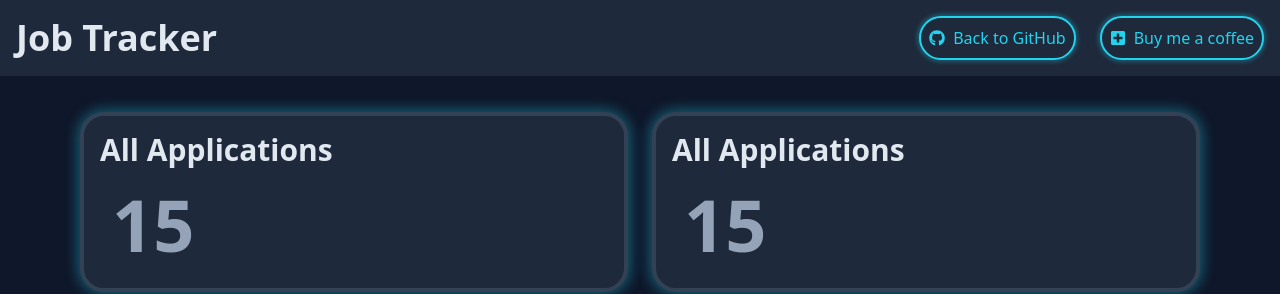
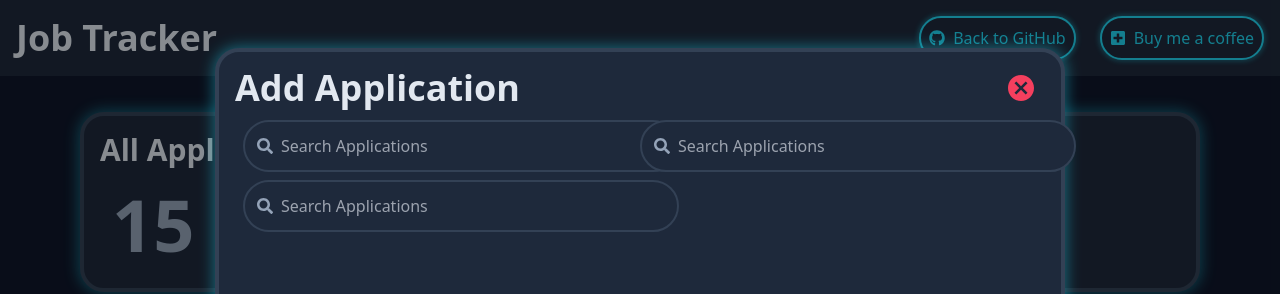
Before and after one commit to Asemzaidan2003/job_tracker, a React (Vite) app in the folder frontend/jobtracker/: page / in a window 1280 px wide. Both pictures are taken after typing "Sample" into the empty fields and a click on the button "Add Application". Shown: the top 294 px of the page. Built offline with nearby package versions, Linux system fonts and the light colour scheme; no server answers; the HTML template or start-up script is replaced by a standard one.

Commit message:
adding read me

```diff
--- a/frontend/jobtracker/src/App.jsx
+++ b/frontend/jobtracker/src/App.jsx
@@ -6,8 +6,12 @@ import OptionsList from "./components/OptionsList"
 import Table from "./components/Table"
 import { FaSearch , FaPlusSquare} from "react-icons/fa"
 import Button from "./components/Button"
+import Model from "./components/Model"
+import {useState} from 'react'
+import { IoMdCloseCircle } from "react-icons/io";
+function App() {
+const [model , setModel] = useState(false);
 
-function App() {
 const statusList = [
   { value: "All" },
   { value: "Active" },
@@ -25,6 +29,41 @@ const statusList = [
   return (
     <>
       <Navbar />
+      {model &&
+        <Model setModel={setModel} >
+            <div className="flex justify-between">
+              <div>
+                <h1 className="text-base sm:text-2xl md:text-4xl  font-inter font-bold">Add Application</h1>
+              </div>
+              <div className="flex w-12 items-center justify-center">
+                  <IoMdCloseCircle
+                  className="w-6 h-6 sm:w-8 sm:h-8 text-error cursor-pointer hover:text-red-600"
+                  size={32}
+                  onClick={() => setModel(false)}
+                  />
+              </div>
+            </div>
+            <div className="container p-2">
+              <div className="grid grid-cols-2 justify-center">
+                <Bean
+                  className="sm:w-full"
+                  component={<TextInput text="Search Applications" />}
+                  icon={<FaSearch className="text-text-secondary" />}
+                />
+                <Bean
+                  className="sm:w-full"
+                  component={<TextInput text="Search Applications" />}
+                  icon={<FaSearch className="text-text-secondary" />}
+                />
+                <Bean
+                  className="sm:w-full"
+                  component={<TextInput text="Search Applications" />}
+                  icon={<FaSearch className="text-text-secondary" />}
+                />
+              </div>
+            </div>
+        </Model>
+      }
       <div className="container mx-auto my-5 flex justify-center max-w-6xl">
         <div className="grid grid-cols-1 sm:grid-cols-2 gap-6 p-4 justify-items-center w-full">
           <Card
@@ -97,7 +136,7 @@ const statusList = [
               text="Add Application"
               icon={<FaPlusSquare className="text-text-primary" />}
               bg_color="bg-primary"
-              handleClick={() => alert("This button will open the form to add a new application.")}
+              handleClick={() => setModel(true)}
             />
         </div>
       </div>
@@ -115,6 +154,7 @@ const statusList = [
             {/* table pagination */}
         </div>
       </div>
+
     </>
   )
 }
--- /dev/null
+++ b/frontend/jobtracker/src/components/Model.jsx
@@ -0,0 +1,28 @@
+import Card from "./Card";
+import {useEffect} from 'react';
+const Model = ({ children  , setModel}) => {
+    const handelOverLayClick = (event) => {
+        if(event.target === event.currentTarget){
+            setModel(false)
+        }
+    }
+    useEffect(()=>{
+        {/* comp mount effect */}
+        document.body.style.overflow = 'hidden';
+
+        {/* comp unmount effect , cleanup */}
+        return()=>{
+            document.body.style.overflow = 'auto';
+        };
+    } , [])
+  return (
+    <div className="fixed inset-0 bg-black bg-opacity-40 flex justify-center items-center z-50 p-28 sm:p-12"
+    onClick={handelOverLayClick}>
+      <Card style={{ maxWidth: "850px", width: "100%" }}>
+        {children}
+      </Card>
+    </div>
+  );
+};
+
+export default Model;
--- a/frontend/jobtracker/src/components/Navbar.jsx
+++ b/frontend/jobtracker/src/components/Navbar.jsx
@@ -1,6 +1,10 @@
 import { FaGithub , FaPlusSquare } from "react-icons/fa"
 import BlurButton from "./BlurButton"
+import Model from "./Model"
+import Card from "./Card"
+import { useState } from "react"
 const Navbar = () => {
+  const [model , setModel] = useState(false)
   return (
     <>
     <div className="flex justify-between items-center p-4 bg-surface">
@@ -24,10 +28,15 @@ const Navbar = () => {
           blurColor="secondary"
           borderColor="secondary"
           bg_color="surface"
-          handleClick={() => alert("This button will redirect you to the donation page.")}
+          handleClick={() => setModel(true)}
         />
       </div>
     </div>
+    {model &&
+      <Model setModel={setModel}>
+        <h1>hi from coffee</h1>
+      </Model>
+    }
     </>
   )
 }
```
Also changed, not shown: 1 other file (tests, documents, lock files or other folders).
